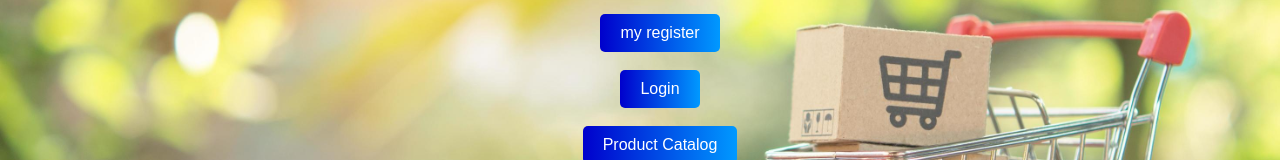
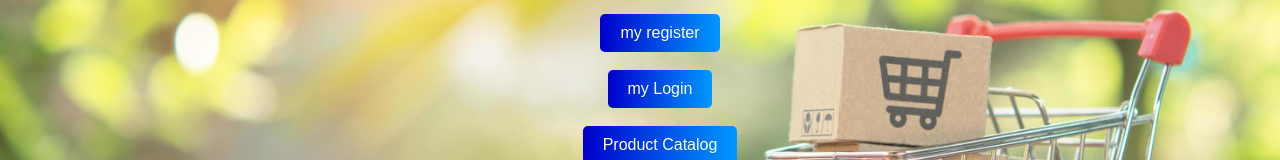
Before and after one commit to Umadevi0305/lab1, a plain HTML site: page index.html in a window 1280 px wide. Shown: the part 128-288 px from the top of the page. Drawn offline with Linux system fonts and the light colour scheme.

Commit message:
login to my login

```diff
--- a/index.html
+++ b/index.html
@@ -41,7 +41,7 @@
     <h1>Welcome to our Website!</h1><br>
     <ul>
         <li><button onclick="location.href='register.html'">my register</button></li><br><br>
-        <li><button onclick="location.href='login.html'">Login</button></li><br><br>
+        <li><button onclick="location.href='login.html'">my Login</button></li><br><br>
         <li><button onclick="location.href='catalog.html'">Product Catalog</button></li><br><br>
     </ul>
 </body>
```
